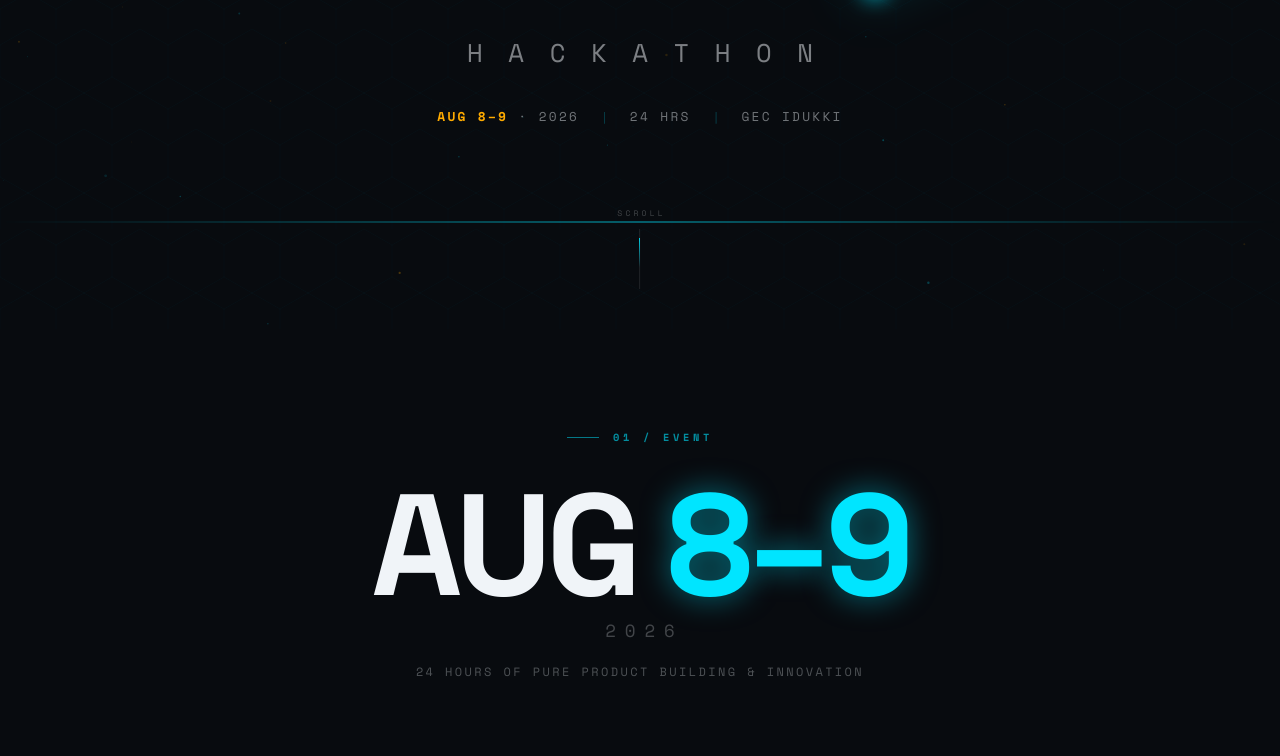
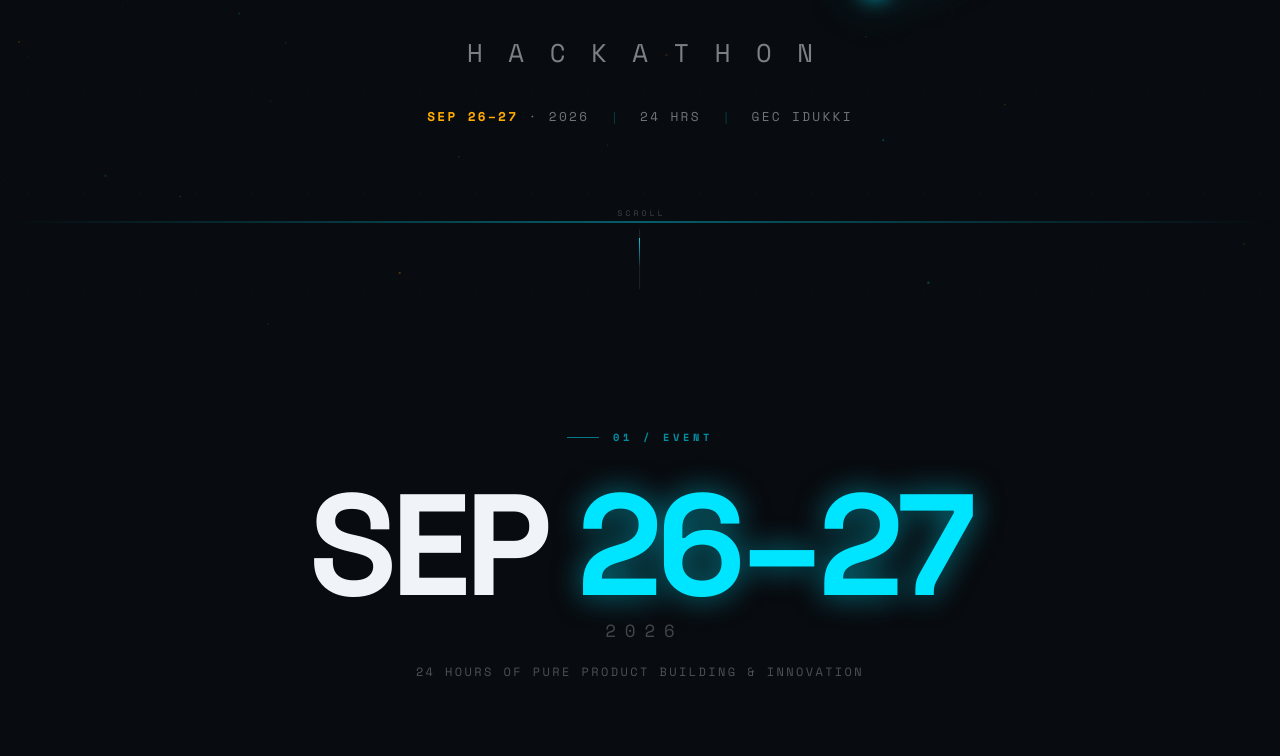
Before and after one commit to malavikhaah/mulearn-hackthon, a React (Vite) app: page / in a window 1280 px wide. Shown: the part 471-1227 px from the top of the page. Built offline with nearby package versions, Linux system fonts and the light colour scheme.

Commit message:
Update event date labels

```diff
--- a/src/App.jsx
+++ b/src/App.jsx
@@ -91,7 +91,7 @@ function App() {
 
           <div className="hero-meta">
             <span className="hero-meta-item">
-              <span className="meta-accent">AUG 8–9</span> · 2026
+              <span className="meta-accent">SEP 26–27</span> · 2026
             </span>
             <span className="meta-divider" aria-hidden="true">|</span>
             <span className="hero-meta-item">24 HRS</span>
--- a/src/components/Timeline.jsx
+++ b/src/components/Timeline.jsx
@@ -2,7 +2,7 @@ import React, { useState, useEffect, useRef } from "react";
 import "./Timeline.css";
 
 export default function Timeline() {
-  const targetDate = new Date("August 8, 2026 15:00:00").getTime();
+  const targetDate = new Date("September 26, 2026 15:00:00").getTime();
   const sectionRef = useRef(null);
 
   const [timeLeft, setTimeLeft] = useState({
@@ -75,7 +75,7 @@ export default function Timeline() {
         {/* Main date heading */}
         <div className="tl-date-block">
           <h2 className="tl-date">
-            AUG <span className="tl-date-accent">8–9</span>
+            SEP <span className="tl-date-accent">26–27</span>
           </h2>
           <p className="tl-year">2026</p>
         </div>
--- a/src/sections/PreEvents.jsx
+++ b/src/sections/PreEvents.jsx
@@ -4,27 +4,27 @@ import './PreEvents.css';
 const events = [
   {
     title: 'Problem Statement Hunt',
-    label: '29 July',
+    label: 'Upcoming',
     description: 'Explore challenge statements and identify the strongest problem to solve before the hackathon starts.',
   },
   {
     title: 'Find Your Teammate',
-    label: '03 August',
+    label: 'Upcoming',
     description: 'Connect with fellow participants and form your dream hackathon team.',
   },
   {
     title: 'GitHub Session',
-    label: '04 August',
+    label: 'Upcoming',
     description: 'Learn repository workflows, version control best practices, and collaboration strategies.',
   },
   {
     title: 'DSA Competition',
-    label: '05 August',
+    label: 'Upcoming',
     description: 'Sharpen algorithm skills with a timed coding contest that tests speed and logic.',
   },
   {
     title: 'AI Tools Intro',
-    label: '06 August',
+    label: 'Upcoming',
     description: 'Discover AI tools that help speed up ideation, prototyping, and presentation workflows.',
   },
 ];
```
